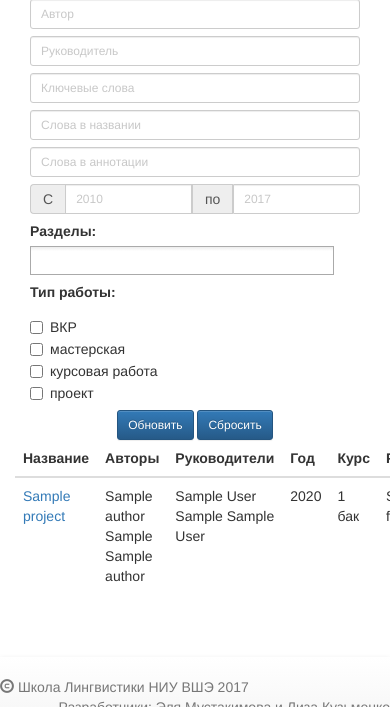
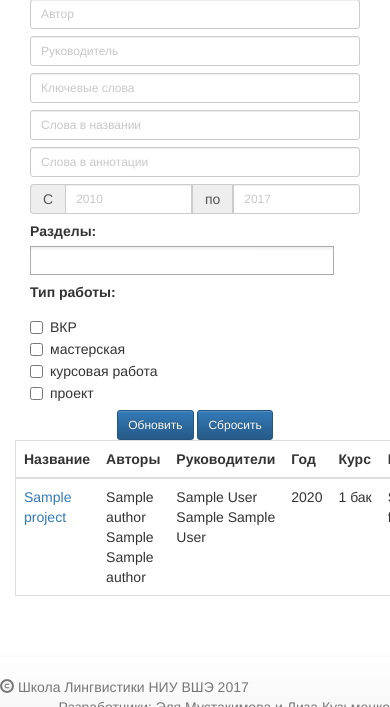
Before and after one commit to elmiram/hselingprojects, a Django app: page / in a window 390 px wide; the page is wider, and only the part inside the window is pictured. Shown: the part 137-844 px from the top of that part. Run offline with Django 3.2, Linux system fonts and the light colour scheme; tables that the repository leaves empty hold one stand-in row (values such as "Sample post"); parts of the project's set-up code (start-up, migrations or seed data) failed here and were passed over; some libraries are stand-ins or nearby versions.

Commit message:
make table class responsive, adjust width of course cell

```diff
--- a/templates/_base.html
+++ b/templates/_base.html
@@ -39,6 +39,7 @@
           footer {height: 50px;}
           .container .text-muted {  margin: 20px 0;  }
           .indexpage {  margin-bottom: 7px;  }
+          .table td.fit {white-space: nowrap;width: 1%;  }
       </style>
   </head>
 
--- a/templates/index.html
+++ b/templates/index.html
@@ -67,7 +67,7 @@
     </div>
  <div class="col-sm-9">
         <div class="row">
-            <table  class="table">
+            <table  class="table table-responsive">
             <thead>
                 <tr>
                     <th>Название</th>
@@ -91,7 +91,7 @@
                     <td>{{ f.author.all|join:", " }}</td>
                     <td>{{ f.prof.all|join:", " }}</td>
                     <td>{{ f.year }}</td>
-                    <td>{{ f.course_verbose }}</td>
+                    <td class="fit">{{ f.course_verbose }}</td>
 {#                    <td>{{ f.keywords }}</td>#}
                     <td>{{ f.field.all|join:", " }}</td>
                     <td>{{ f.project_type}}</td>
--- a/templates/project.html
+++ b/templates/project.html
@@ -4,7 +4,7 @@
  <div class="rate-container">
  <div class="col-sm-12">
         <div class="row">
-         <table  class="table">
+         <table  class="table table-responsive">
             <thead>
                 <tr>
                     <th>Название</th>
@@ -26,7 +26,7 @@
                     <td>{{ p.author.all|join:", " }}</td>
                     <td>{{ p.prof.all|join:", " }}</td>
                     <td>{{ p.year }}</td>
-                    <td>{{ p.course_verbose }}</td>
+                    <td class="fit">{{ p.course_verbose }}</td>
                     <td>{{ p.field.all|join:", " }}</td>
                     <td>{{ p.project_type}}</td>
                     {% if request.user.is_staff or request.user.profile.is_teacher %}
```
